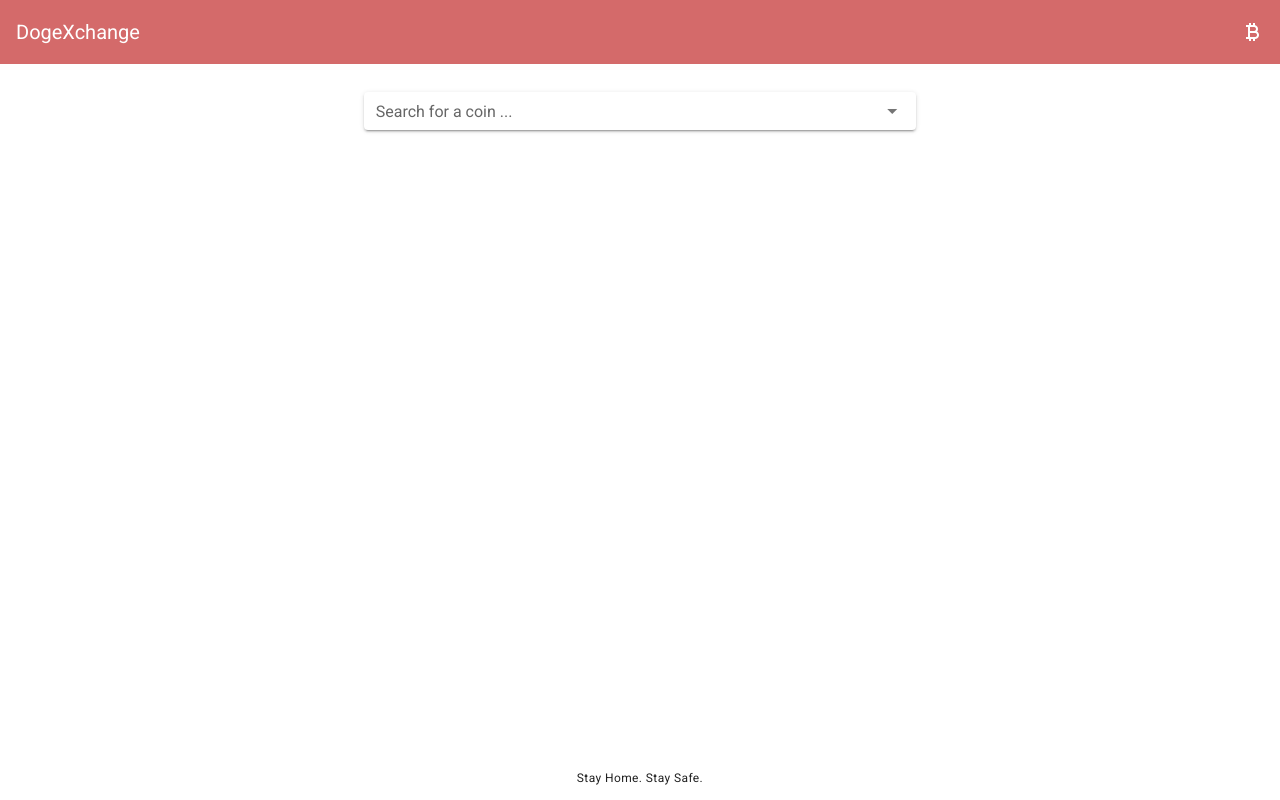
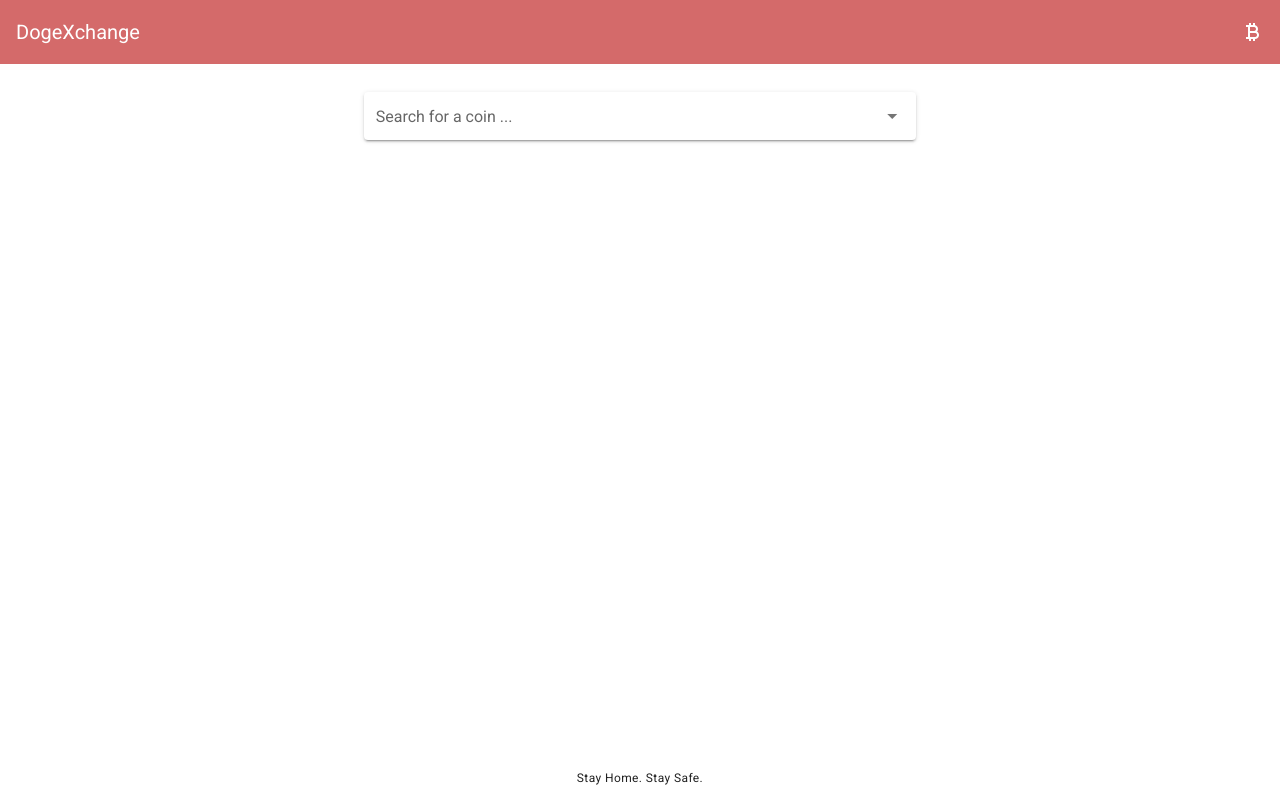
Before and after one commit to abhilashkulkarniofficial/vue-boilerplate, a Vue app: page / in a window 1280 px wide. Built offline with nearby package versions, Linux system fonts and the light colour scheme.

Commit message:
Made a comprehensive setup guide.

```diff
--- a/src/components/Search.vue
+++ b/src/components/Search.vue
@@ -19,7 +19,6 @@
                             item-value="id"
                             label="Search for a coin ..."
                             solo
-                            dense
                         ></v-autocomplete>
                         </v-col>
                         <v-col cols="12" sm="3" md="3" lg="3"></v-col>
```
Also changed, not shown: 1 other file (tests, documents, lock files or other folders).
